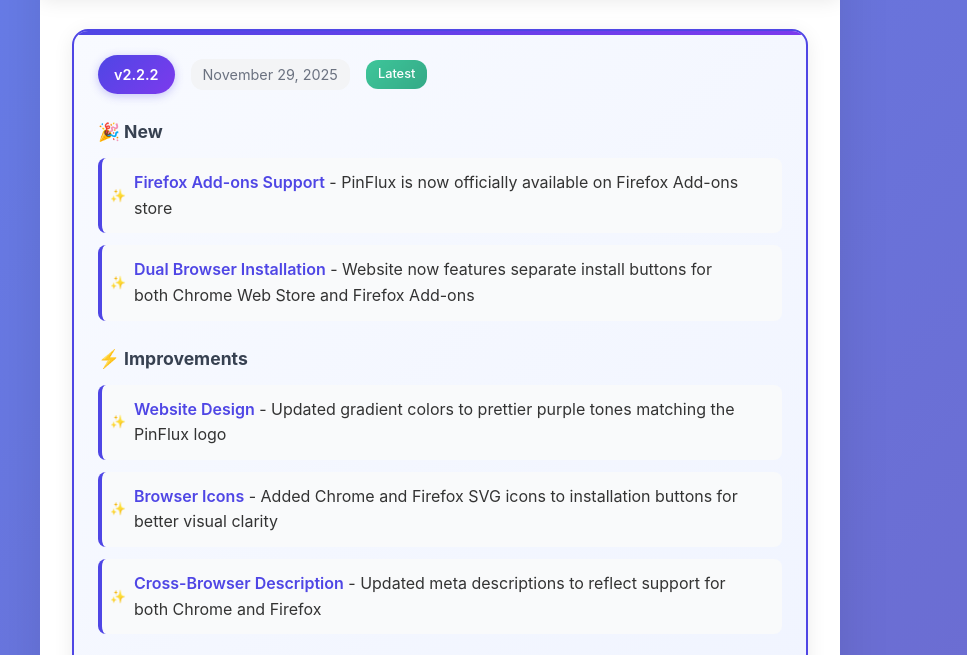
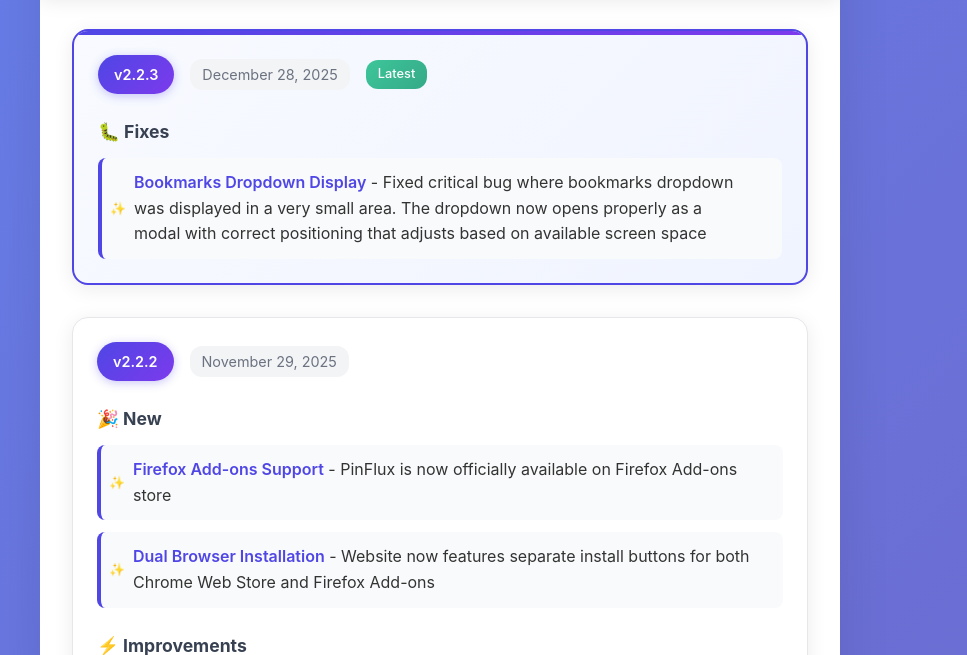
Before and after one commit to AuxionCore/PinFlux, a website with bundled scripts: page src/entrypoints/changelog/index.html in a window 1280 px wide. Shown: the part 115-770 px from the top of the page, without its empty margins (200-1167 px from the left). Built offline with nearby package versions, Linux system fonts and the light colour scheme.

Commit message:
chore: Bump version to 2.2.3 and update changelog

```diff
--- a/package.json
+++ b/package.json
@@ -1,6 +1,6 @@
 {
   "name": "PinFlux",
-  "version": "2.2.2",
+  "version": "2.2.3",
   "description": "PinFlux is a browser extension that enhances your ChatGPT experience by allowing you to pin conversations, making it easier to revisit important discussions.",
   "private": true,
   "type": "module",
--- a/src/entrypoints/changelog/index.html
+++ b/src/entrypoints/changelog/index.html
@@ -23,9 +23,24 @@
         <div class="content">
             <div class="version-section current">
                 <div class="version-header">
+                    <div class="version-badge">v2.2.3</div>
+                    <div class="version-date">December 28, 2025</div>
+                    <div class="version-status">Latest</div>
+                </div>
+                <div class="features">
+                    <div class="feature-category">
+                        <h3>🐛 Fixes</h3>
+                        <ul>
+                            <li><strong>Bookmarks Dropdown Display</strong> - Fixed critical bug where bookmarks dropdown was displayed in a very small area. The dropdown now opens properly as a modal with correct positioning that adjusts based on available screen space</li>
+                        </ul>
+                    </div>
+                </div>
+            </div>
+
+            <div class="version-section">
+                <div class="version-header">
                     <div class="version-badge">v2.2.2</div>
                     <div class="version-date">November 29, 2025</div>
-                    <div class="version-status">Latest</div>
                 </div>
                 <div class="features">
                     <div class="feature-category">
```
Also changed, not shown: CHANGELOG.md.
